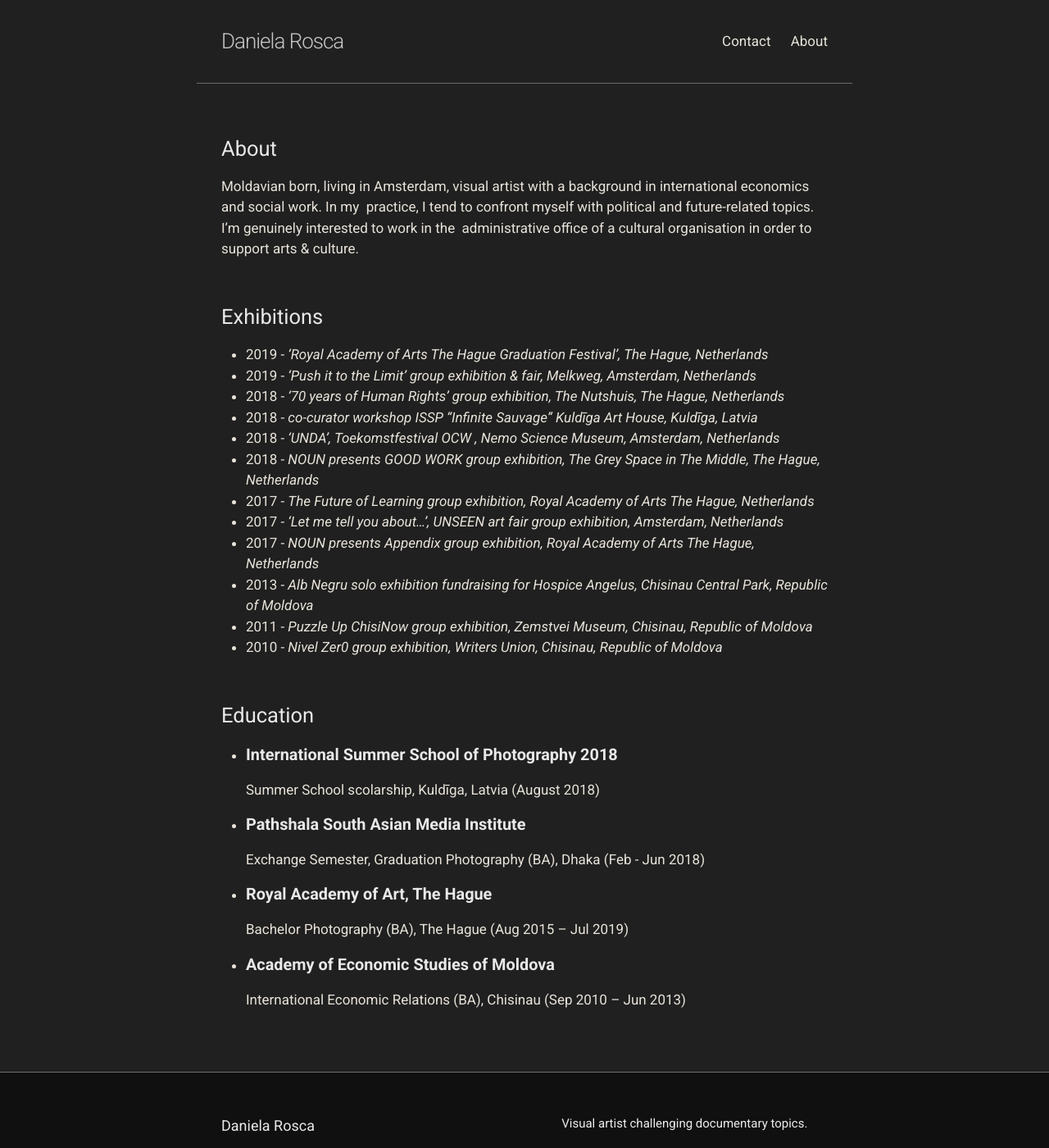
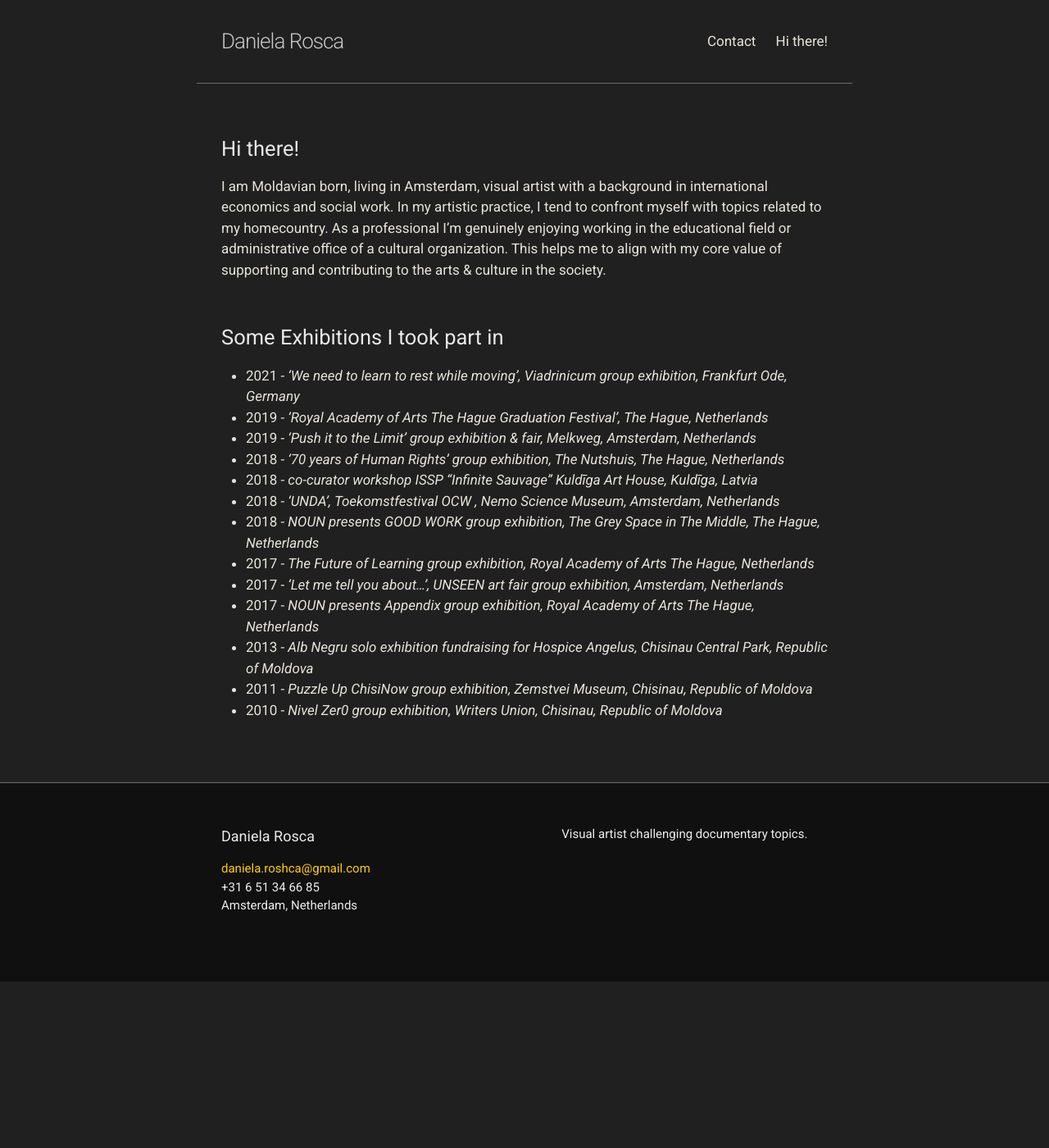
Before and after one commit to Danilusha/danilusha.github.io, a Jekyll site: the page built from index.md, in a window 1280 px wide and 1400 px high. Shown: the whole window at 82% size. Built offline with Jekyll 4.4.1, drawn with Linux system fonts in a browser that asks for light colours; our own code applies the rules of GitHub Pages for plain Markdown files.

Commit message:
Update index.md

```diff
--- a/index.md
+++ b/index.md
@@ -6,13 +6,12 @@
 #
 layout: home
 ---
-## About
-Moldavian born, living in Amsterdam, visual artist with a background in international economics and social work. In my
-practice, I tend to confront myself with political and future-related topics. I’m genuinely interested to work in the
-administrative office of a cultural organisation in order to support arts & culture.
+## Hi there!
+I am Moldavian born, living in Amsterdam, visual artist with a background in international economics and social work. In my artistic practice, I tend to confront myself with topics related to my homecountry. As a professional I’m genuinely enjoying working in the educational field or administrative office of a cultural organization. This helps me to align with my core value of supporting and contributing to the arts & culture in the society.
 
-<h2 style="margin-top: 50px;">Exhibitions</h2>
+<h2 style="margin-top: 50px;">Some Exhibitions I took part in</h2>
 
+- 2021 - *‘We need to learn to rest while moving’, Viadrinicum group exhibition, Frankfurt Ode, Germany*
 - 2019 - *'Royal Academy of Arts The Hague Graduation Festival’, The Hague, Netherlands*
 - 2019 - *'Push it to the Limit’ group exhibition & fair, Melkweg, Amsterdam, Netherlands*
 - 2018 - *‘70 years of Human Rights’ group exhibition, The Nutshuis, The Hague, Netherlands*
@@ -25,17 +24,3 @@ administrative office of a cultural organisation in order to support arts & cult
 - 2013 - *Alb Negru solo exhibition fundraising for Hospice Angelus, Chisinau Central Park, Republic of Moldova*
 - 2011 - *Puzzle Up ChisiNow group exhibition, Zemstvei Museum, Chisinau, Republic of Moldova*
 - 2010 - *Nivel Zer0 group exhibition, Writers Union, Chisinau, Republic of Moldova*
-
-<h2 style="margin-top: 50px;">Education</h2>
-
-- ### **International Summer School of Photography 2018**
-Summer School scolarship, Kuldīga, Latvia (August 2018)
-
-- ### **Pathshala South Asian Media Institute**
-Exchange Semester, Graduation Photography (BA), Dhaka (Feb - Jun 2018)
-
-- ### **Royal Academy of Art, The Hague**
-Bachelor Photography (BA), The Hague (Aug 2015 – Jul 2019)
-
-- ### **Academy of Economic Studies of Moldova**
-International Economic Relations (BA), Chisinau (Sep 2010 – Jun 2013)
```
